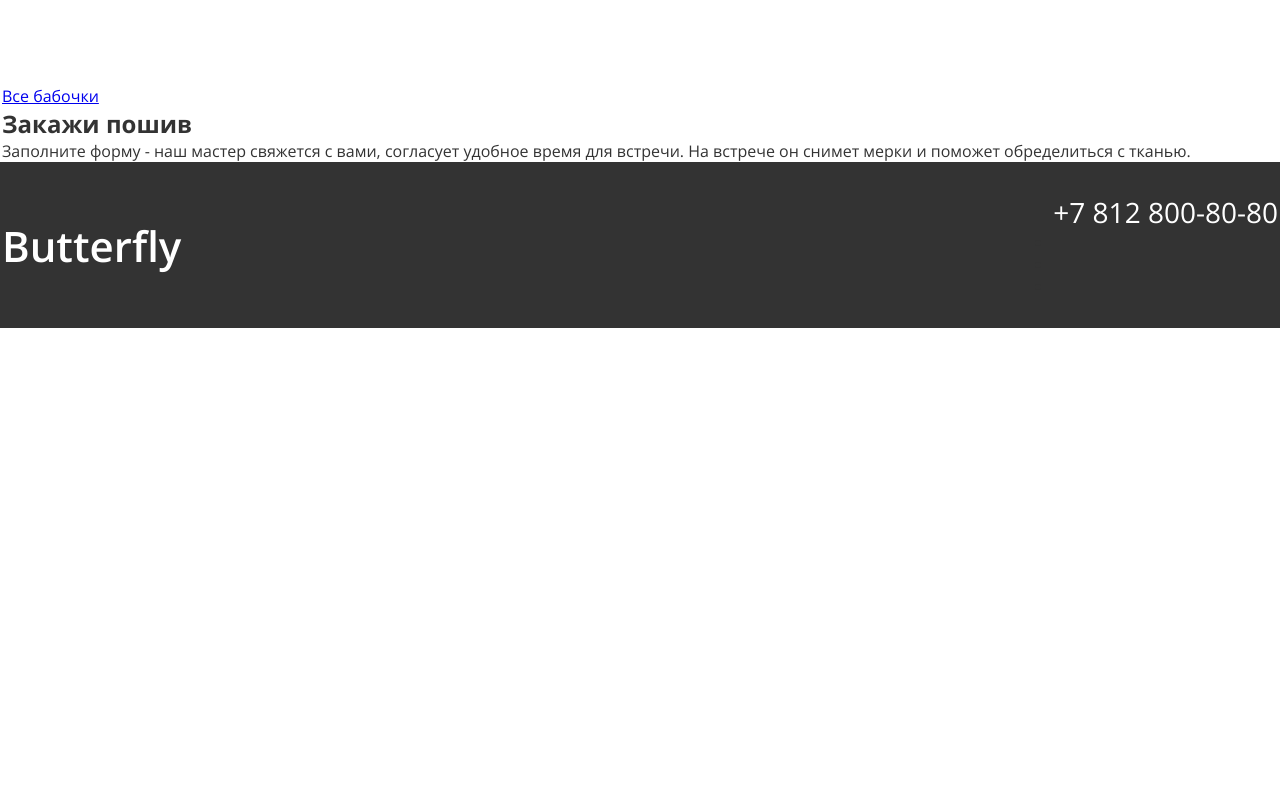
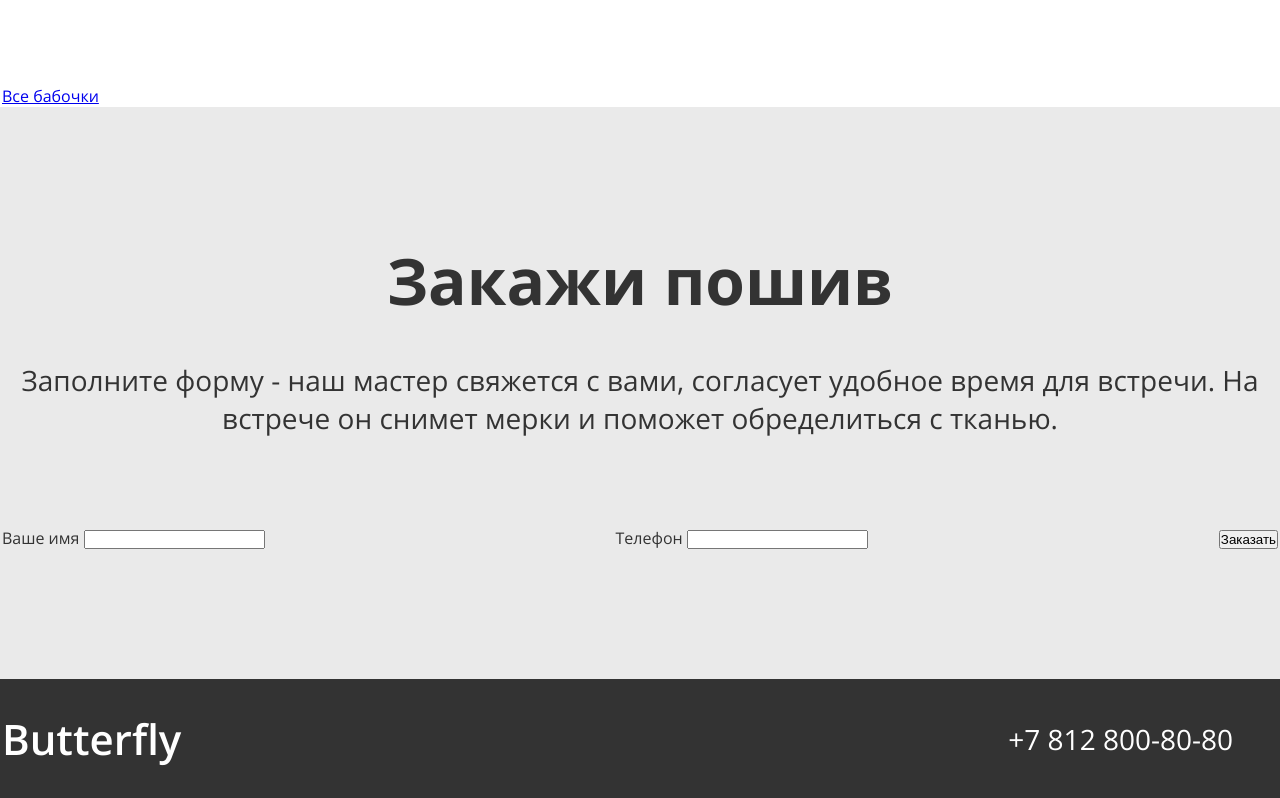
Before and after one commit to nlabutina/butterfly-shop-labutina, a website: page www/index.html in a window 1280 px wide. Shown: the part 696-1494 px from the top of the page. Before the commit the page ends 1024 px from the top, so only its background shows below. Drawn offline with Linux system fonts and the light colour scheme.

Commit message:
добавлена форма, частично стилизована

```diff
--- a/src/styles/blocks/_footer.scss
+++ b/src/styles/blocks/_footer.scss
@@ -12,16 +12,8 @@
   align-items: center;
 }
 
-.logo {
-  margin-right: auto;
-  font-weight: 600;
-  font-size: 42px;
-  line-height: 57px;
-  color: #fff;
-  text-decoration: none;
-}
-
 .footer-phone {
+  margin-right: 45px;
   font-size: 28px;
   line-height: 38px;
   color: #fff;
--- /dev/null
+++ b/src/styles/blocks/_form.scss
@@ -0,0 +1,4 @@
+.form {
+  display: flex;
+  justify-content: space-between;
+}
--- a/src/styles/blocks/_header.scss
+++ b/src/styles/blocks/_header.scss
@@ -11,12 +11,3 @@
   display: flex;
   align-items: center;
 }
-
-.logo {
-  margin-right: auto;
-  font-weight: 600;
-  font-size: 42px;
-  line-height: 57px;
-  color: #fff;
-  text-decoration: none;
-}
--- /dev/null
+++ b/src/styles/blocks/_main-menu.scss
@@ -0,0 +1,22 @@
+.main-menu {
+  ul {
+    display: flex;
+    list-style: none;
+  }
+
+  li {
+    margin-left: 29px;
+  }
+
+  a {
+    font-weight: 700;
+    font-size: 14px;
+    line-height: 24px;
+    color: #fff;
+    text-decoration: none;
+
+    &:hover {
+      color: $color-accent;
+    }
+  }
+}
--- a/src/styles/blocks/_order.scss
+++ b/src/styles/blocks/_order.scss
@@ -1,3 +1,20 @@
+.order {
+  padding: 130px 0;
+  background-color: rgba($color-dark, .1);
+  text-align: center;
+}
+
 .order-inner {
   @include inner;
 }
+
+.order-title {
+  font-size: 64px;
+  line-height: 87px;
+}
+
+.order-text {
+  margin: 37px 0 90px;
+  font-size: 28px;
+  line-height: 38px;
+}
--- /dev/null
+++ b/src/styles/blocks/_socials.scss
@@ -0,0 +1,18 @@
+.socials {
+  display: flex;
+  align-items: center;
+  list-style: none;
+}
+
+.socials-item {
+  margin-left: 15px;
+}
+
+.soials-link {
+  display: block;
+  width: 26px;
+  height: 26px;
+  background-size: contain;
+  background-repeat: no-repeat;
+  background-position: center;
+}
--- a/src/styles/common/_common.scss
+++ b/src/styles/common/_common.scss
@@ -9,3 +9,12 @@ body {
   font-family: $font;
   color: #333333;
 }
+
+.logo {
+  margin-right: auto;
+  font-weight: 600;
+  font-size: 42px;
+  line-height: 57px;
+  color: #fff;
+  text-decoration: none;
+}
--- a/src/styles/style.scss
+++ b/src/styles/style.scss
@@ -10,4 +10,6 @@
 @import "blocks/_promo";
 @import "blocks/_portfolio";
 @import "blocks/_order";
+@import "blocks/_form";
 @import "blocks/_footer";
+@import "blocks/_socials";
--- a/www/index.html
+++ b/www/index.html
@@ -70,7 +70,19 @@
 
           <p class="order-text">Заполните форму - наш мастер свяжется с вами, согласует удобное время для встречи. На встрече он снимет мерки и поможет обределиться с тканью.</p>
 
-          <!-- форма -->
+          <form action="#" class="form">
+            <div class="form-field">
+              <label for="name" class="form-label">Ваше имя</label>
+              <input id="name" type="text" class="form-input">
+            </div>
+            <div class="form-field">
+              <label for="phone" class="form-label">Телефон</label>
+              <input id="phone" type="tel" class="form-input">
+            </div>
+            <div class="form-field">
+              <button class="form-btn">Заказать</button>
+            </div>
+          </form>
 
         </div>
       </div>
```
Also changed, not shown: www/style/style.css.
